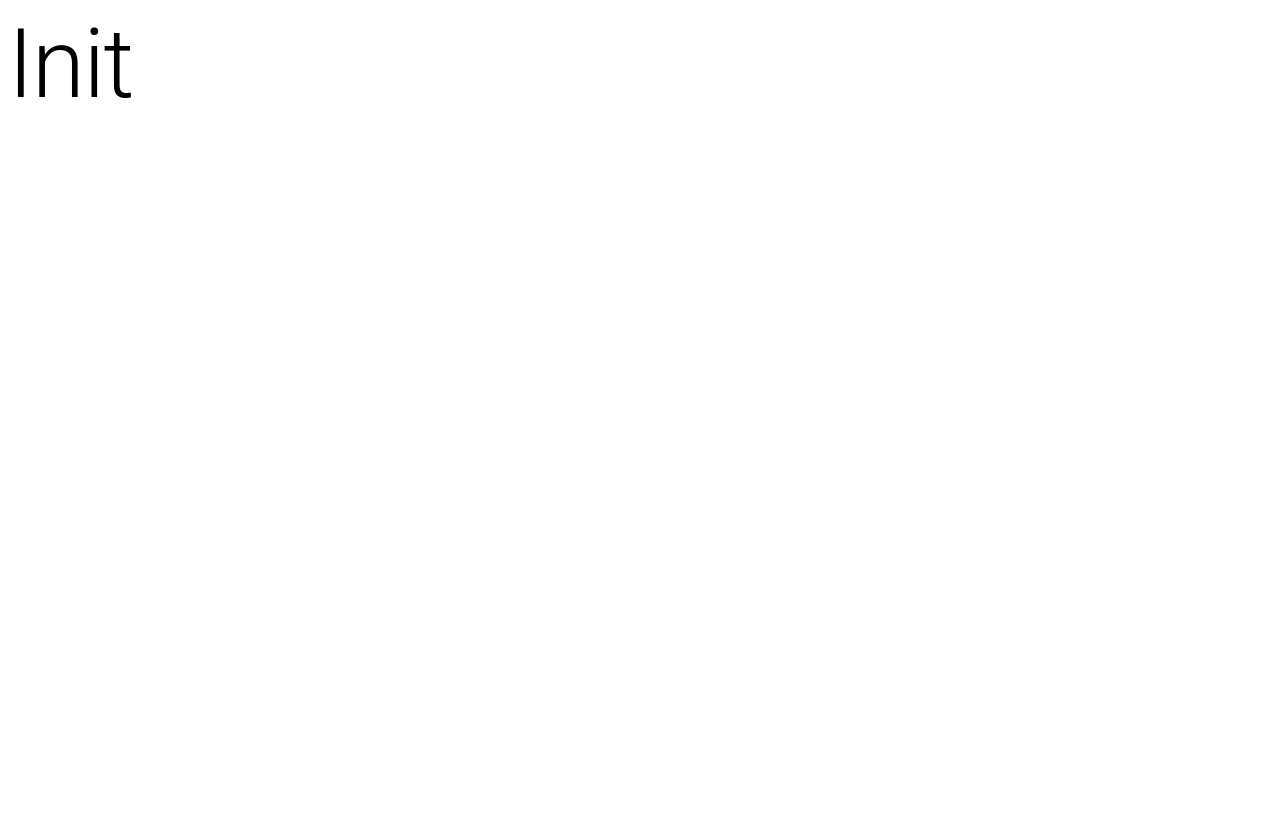
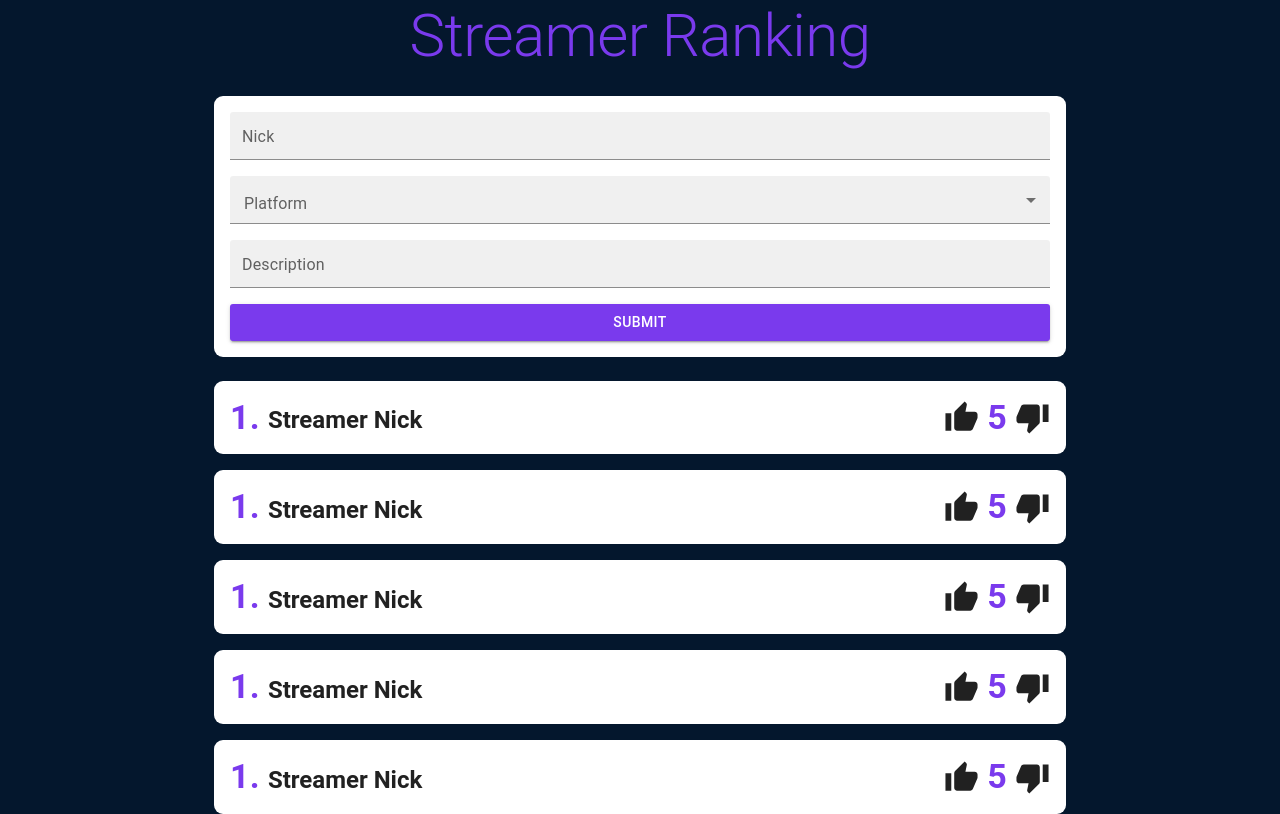
Before and after one commit to michalmankiewicz/streamer-rank, a React (Vite) app in the folder client/: page / in a window 1280 px wide. Built offline with nearby package versions, Linux system fonts and the light colour scheme.

Commit message:
feat: Basic version of main page implemented

```diff
--- a/client/package.json
+++ b/client/package.json
@@ -12,6 +12,7 @@
   "dependencies": {
     "@emotion/react": "^11.11.1",
     "@emotion/styled": "^11.11.0",
+    "@mui/icons-material": "^5.11.16",
     "@mui/material": "^5.13.6",
     "react": "^18.2.0",
     "react-dom": "^18.2.0"
--- a/client/src/App.tsx
+++ b/client/src/App.tsx
@@ -1,7 +1,19 @@
-import { Typography } from '@mui/material';
+import { Typography, Container, Stack } from '@mui/material';
+import AddStreamerForm from './components/Form/AddStreamerForm';
+import StreamerList from './components/List/StreamerList';
 
 function App() {
-  return <Typography variant="h1">Init</Typography>;
+  return (
+    <Container maxWidth="md">
+      <Stack spacing={3} display="flex" justifyContent="center">
+        <Typography textAlign="center" color="primary" variant="h2">
+          Streamer Ranking
+        </Typography>
+        <AddStreamerForm />
+        <StreamerList />
+      </Stack>
+    </Container>
+  );
 }
 
 export default App;
--- /dev/null
+++ b/client/src/components/Form/AddStreamerForm.tsx
@@ -0,0 +1,59 @@
+import {
+  Box,
+  Button,
+  FormControl,
+  InputLabel,
+  MenuItem,
+  Select,
+  TextField,
+  useTheme,
+} from '@mui/material';
+import React from 'react';
+
+function AddStreamerForm() {
+  const theme = useTheme();
+
+  return (
+    <Box
+      display="flex"
+      justifyContent="center"
+      flexDirection="column"
+      sx={{ backgroundColor: '#fff', p: 2 }}
+      borderRadius={theme.shape.borderRadius}
+      component="form"
+      gap={2}
+    >
+      <TextField fullWidth id="nick" label="Nick" variant="filled" color="primary" size="small" />
+      <FormControl>
+        {' '}
+        <InputLabel id="platform">Platform</InputLabel>
+        <Select
+          variant="filled"
+          fullWidth
+          labelId="platform"
+          id="platform"
+          label="Platform"
+          size="small"
+        >
+          <MenuItem value={10}>Youtube</MenuItem>
+          <MenuItem value={20}>Twitch</MenuItem>
+          <MenuItem value={30}>TikTok</MenuItem>
+          <MenuItem value={30}>Kick</MenuItem>
+          <MenuItem value={30}>Rumble</MenuItem>
+        </Select>
+      </FormControl>
+
+      <TextField
+        fullWidth
+        multiline
+        id="description"
+        label="Description"
+        variant="filled"
+        size="small"
+      />
+      <Button variant="contained">Submit</Button>
+    </Box>
+  );
+}
+
+export default AddStreamerForm;
--- /dev/null
+++ b/client/src/components/List/StreamerItem.tsx
@@ -0,0 +1,52 @@
+import { Box, Typography, useTheme } from '@mui/material';
+import { ThumbUp, ThumbDown, ArrowDropDown, ArrowDropUp } from '@mui/icons-material';
+import React from 'react';
+
+function StreamerItem() {
+  const theme = useTheme();
+
+  return (
+    <Box
+      display="flex"
+      justifyContent="space-between"
+      alignItems="center"
+      sx={{ backgroundColor: '#fff', borderRadius: theme.shape.borderRadius, p: 2 }}
+    >
+      <Box display="flex" gap={1} alignItems="flex-end">
+        <Typography
+          variant="h4"
+          fontWeight="bold"
+          color="primary"
+          sx={
+            {
+              // backgroundColor: theme.palette.primary.main,
+              // p: 1.2,
+              // borderRadius: theme.shape.borderRadius,
+            }
+          }
+        >
+          1.
+        </Typography>
+        <Typography variant="h5" fontWeight="bold" mb={0.3}>
+          Streamer Nick
+        </Typography>
+      </Box>
+
+      <Box display="flex" alignItems="center" gap={1}>
+        <ThumbUp
+          fontSize="large"
+          sx={{ '&:hover': { color: theme.palette.primary.main, cursor: 'pointer' } }}
+        />
+        <Typography variant="h4" color="primary" fontWeight="bold">
+          5
+        </Typography>
+        <ThumbDown
+          fontSize="large"
+          sx={{ '&:hover': { color: theme.palette.primary.main, cursor: 'pointer' } }}
+        />
+      </Box>
+    </Box>
+  );
+}
+
+export default StreamerItem;
--- /dev/null
+++ b/client/src/components/List/StreamerList.tsx
@@ -0,0 +1,19 @@
+import React from 'react';
+import StreamerItem from './StreamerItem';
+import { Box, Stack } from '@mui/material';
+
+function StreamerList() {
+  return (
+    <Box sx={{ mx: 'auto' }}>
+      <Stack spacing={2}>
+        <StreamerItem />
+        <StreamerItem />
+        <StreamerItem />
+        <StreamerItem />
+        <StreamerItem />
+      </Stack>
+    </Box>
+  );
+}
+
+export default StreamerList;
--- a/client/src/main.tsx
+++ b/client/src/main.tsx
@@ -1,9 +1,35 @@
 import React from 'react';
 import ReactDOM from 'react-dom/client';
 import App from './App.tsx';
+import { createTheme, ThemeProvider } from '@mui/material/styles';
+import { CssBaseline } from '@mui/material';
+
+const theme = createTheme({
+  palette: {
+    primary: {
+      main: '#7a3aed',
+    },
+    secondary: {
+      main: '#ff007a',
+    },
+    background: {
+      default: '#04172d',
+    },
+    text: {
+      // primary: '#fff',
+    },
+  },
+
+  shape: {
+    borderRadius: 3,
+  },
+});
 
 ReactDOM.createRoot(document.getElementById('root') as HTMLElement).render(
   <React.StrictMode>
-    <App />
+    <ThemeProvider theme={theme}>
+      <CssBaseline />
+      <App />
+    </ThemeProvider>
   </React.StrictMode>
 );
```
Also changed, not shown: 1 other file (tests, documents, lock files or other folders).
